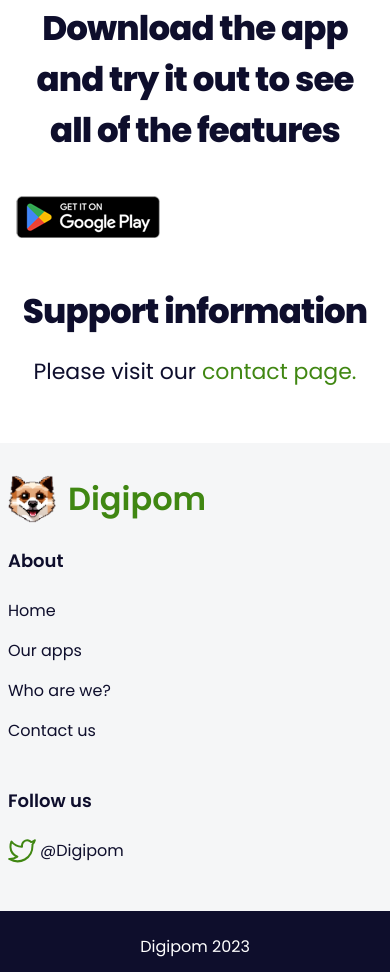
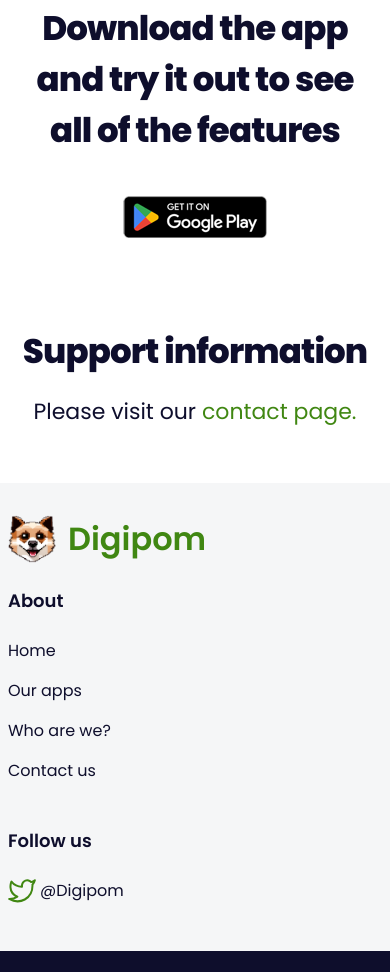
Before and after one commit to gomarcd/BreakthroughSoftware, an Astro site: page /night-filter in a window 390 px wide. Shown: the part 1911-2883 px from the top of the page. Built offline with nearby package versions, Linux system fonts and the light colour scheme; Astro itself is replaced by a stand-in of ours.

Commit message:
Adjusted google badge night filter mobile

```diff
--- a/src/pages/night-filter.astro
+++ b/src/pages/night-filter.astro
@@ -53,9 +53,11 @@ import '../styles/digipom.css';
 			<div class="font-extrabold text-thirtyfour tracking-tight md:leading-normal mb-10">
                 Download the app and try it out to see all of the features
 			</div>
-            <a href="https://play.google.com/store/apps/details?id=com.digipom.nightfilter">
-                <img src="/images/google-play-badge.png" alt="Night Filter on Google Play Badge" />
-            </a>
+            <div class="flex items-center justify-center gap-2 mb-10">
+                <a href="https://play.google.com/store/apps/details?id=com.digipom.nightfilter">
+                    <img src="/images/google-play-badge.png" alt="Night Filter on Google Play Badge" />
+                </a>
+            </div>
 		</div>
 	</section>
 
```
